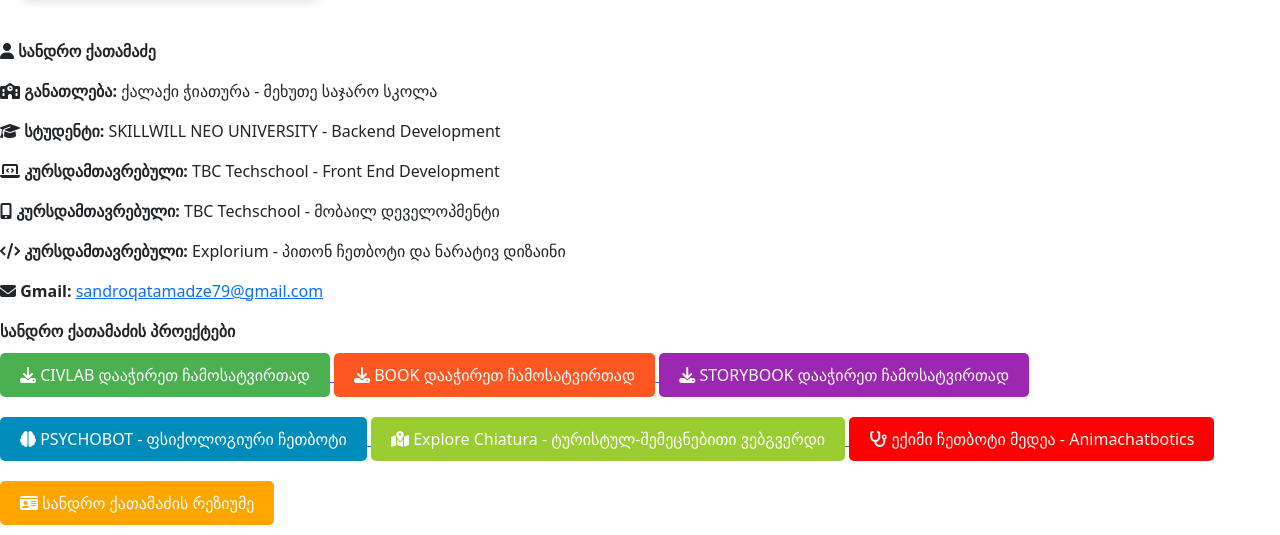
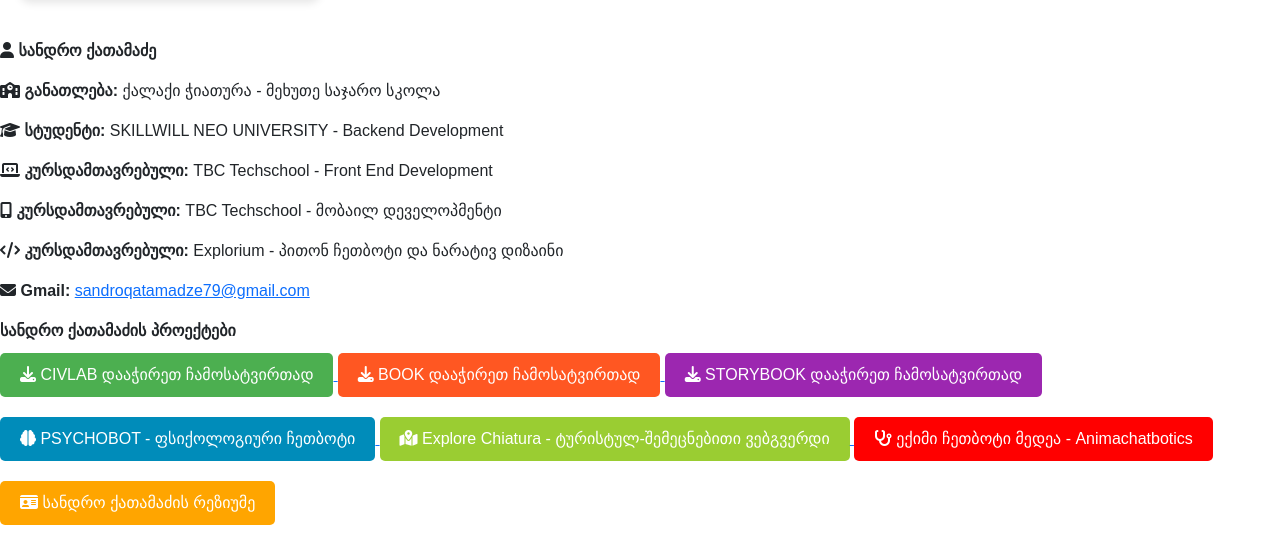
Before and after one commit to SANDRICKSON/vefxistyaosani, a Flask app: page /about in a window 1280 px wide. Shown: the part 1158-1693 px from the top of the page. Run offline with Flask 3, Linux system fonts and the light colour scheme; some web fonts are replaced.

Commit message:
Update about.html

```diff
--- a/templates/about.html
+++ b/templates/about.html
@@ -16,7 +16,6 @@
             <p data-lang="author"><b><i class="fas fa-user"></i> პროექტის ავტორი:</b> სანდრო ქათამაძე</p>
         </div>
     </section>
-
     <section class="author-info">
         <div class="content">
             <h2 class="about" data-lang="aboutauthor">ავტორის შესახებ</h2>
@@ -81,6 +80,12 @@
     </a>
     <style>
 
+
+        p {
+            font-family: "BPG Classic Medium", sans-serif;
+
+        }
+
 .author-details {
                         display: flex;
                         justify-content: space-between;
@@ -116,15 +121,24 @@
         .shota{
             background-color: brown;
             color: white;
+            font-family: "BPG Classic Medium", sans-serif;
+            font-size: 20px;
         }
 .resume{
         background-color: orange;
         color: white;
+        font-family: "BPG Classic Medium", sans-serif;
+
     }
+.author-projects{
+    font-family: "BPG Classic Medium", sans-serif;
 
+}
     .doctorbot{
         background-color: red;
         color: white;
+        font-family: "BPG Classic Medium", sans-serif;
+
     }
 
     button {
@@ -135,11 +149,15 @@
         cursor: pointer;
         transition: background-color 0.3s ease;
         margin: 10px 0;
+        font-family: "BPG Classic Medium", sans-serif;
+
     }
 
     .download-civlab {
         background-color: #4CAF50;
         color: white;
+        font-family: "BPG Classic Medium", sans-serif;
+
     }
 
     .download-civlab:hover {
```
